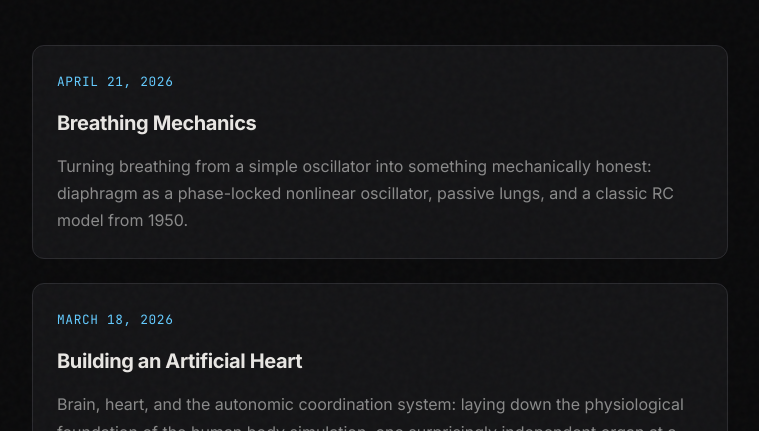
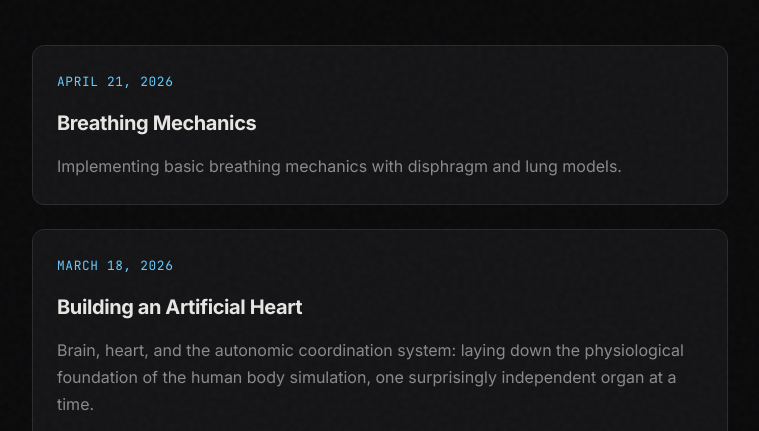
Before and after one commit to hovsep/hovsep.github.io, a plain HTML site: page blog/index.html in a window 1280 px wide. Shown: the part 369-800 px from the top of the page, without its empty margins (260-1019 px from the left). Drawn offline with Linux system fonts and the light colour scheme.

Commit message:
post desc changed

```diff
--- a/blog/index.html
+++ b/blog/index.html
@@ -36,7 +36,7 @@
                 <p class="post-date">April 21, 2026</p>
                 <h2 class="post-title">Breathing Mechanics</h2>
                 <p class="post-excerpt">
-                    Turning breathing from a simple oscillator into something mechanically honest: diaphragm as a phase-locked nonlinear oscillator, passive lungs, and a classic RC model from 1950.
+                   Implementing basic breathing mechanics with disphragm and lung models.
                 </p>
             </a>
             <a href="./building-an-artificial-heart/" class="post-item">
```
